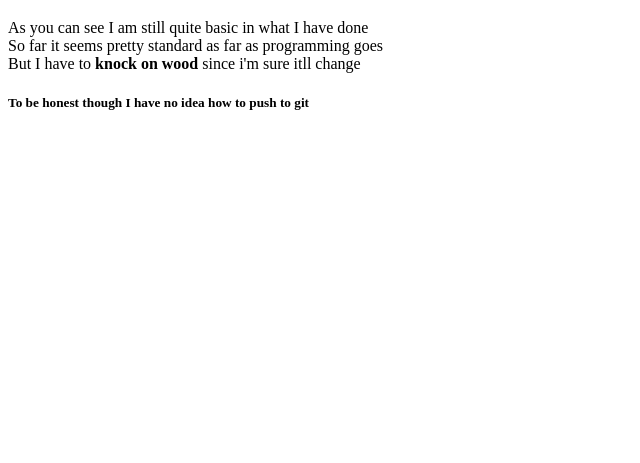
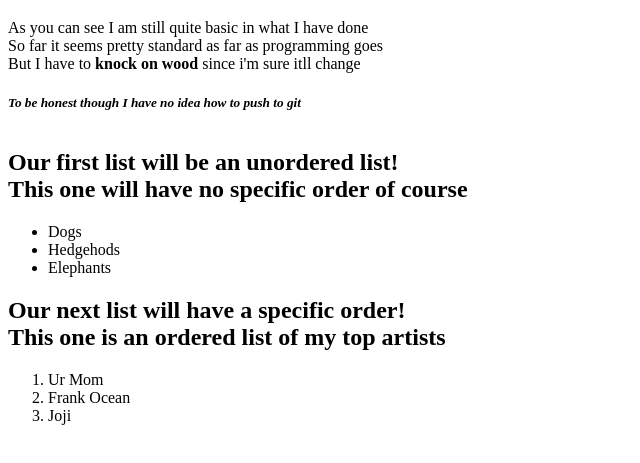
Before and after one commit to gruenkyle/odin_first_html, a plain HTML site: page index.html in a window 1280 px wide. Shown: the part 87-550 px from the top of the page, without its empty margins (0-640 px from the left). Drawn offline with Linux system fonts and the light colour scheme.

Commit message:
Finished boilerplate of html index page

```diff
--- a/index.html
+++ b/index.html
@@ -21,13 +21,42 @@ telling the browser what html to render -->>
             Hello World!
         </h1>
 
+        <!--As you can see, strong is for bolding, em is for italics
+        Just make sure to seperate parent and children sections within body-->
         <p>
             As you can see I am still quite basic in what I have done <br>
             So far it seems pretty standard as far as programming goes <br>
             But I have to <strong>knock on wood </strong> since i'm sure itll change <br>
         </p>
 
-        <h5> To be honest though I have no idea how to push to git</h5>
+        <h5>
+            <em>To be honest though I have no idea how to push to git<br><br></em>
+        </h5>
+
+
+        <!--Now you will see how lists are made whether they are
+        ordered or unordered depends on how we write it in the body-->
+        <h2>
+            Our first list will be an <strong>unordered list!</strong><br>
+            This one will have no specific order of course
+        </h2>
+
+        <ul>
+            <li>Dogs</li>
+            <li>Hedgehods</li>
+            <li>Elephants</li>
+        </ul>
+
+        <h2>
+            Our next list will have a <strong>specific order!</strong><br>
+            This one is an ordered list of my top artists
+        </h2>
+
+        <ol>
+            <li>Ur Mom</li>
+            <li>Frank Ocean</li>
+            <li>Joji</li>
+        </ol>
 
     </body>
 
```
